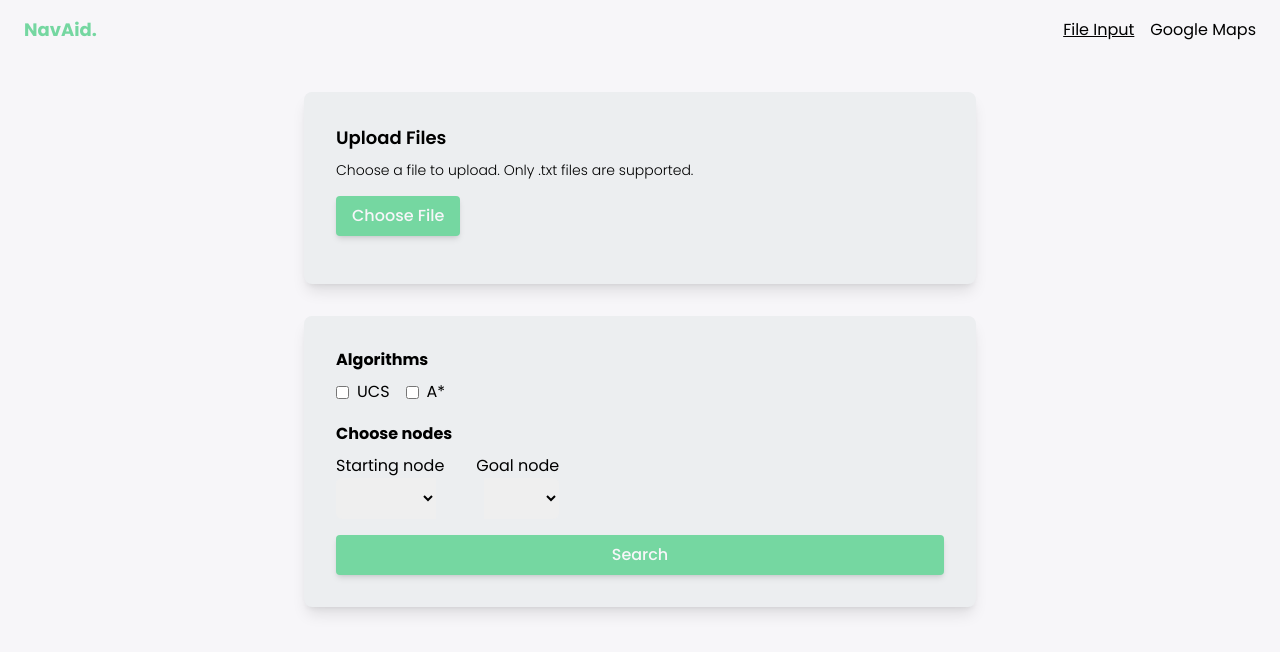
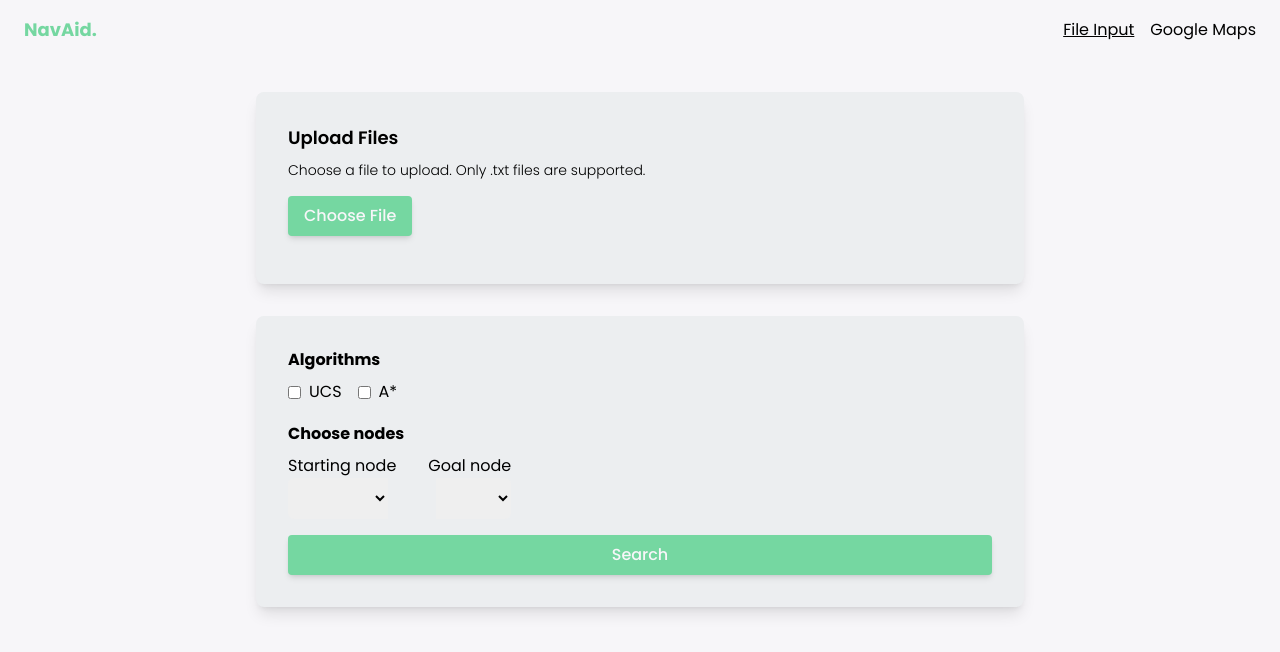
Before and after one commit to liviaarumsari/Tucil3_13521094_13521139, a React (Create React App) app in the folder src/navaid/: page / in a window 1280 px wide. Shown: the top 652 px of the page. Built offline with nearby package versions, Linux system fonts and the light colour scheme; what cytoscape-dagre would draw is missing.

Commit message:
fix: graph interface

```diff
--- a/src/navaid/src/components/Card.js
+++ b/src/navaid/src/components/Card.js
@@ -2,7 +2,7 @@ import '../index.css'
 
 function Card(props) {
     const classes = 'card ' + props.className
-    return <div className="bg-light-secondary p-8 my-8 w-11/12 shadow-lg rounded-lg max-w-2xl mx-auto">{props.children}</div>
+    return <div className="bg-light-secondary p-8 my-8 w-11/12 shadow-lg rounded-lg max-w-3xl mx-auto">{props.children}</div>
 }
 
 export default Card
--- a/src/navaid/src/components/GraphChooser.js
+++ b/src/navaid/src/components/GraphChooser.js
@@ -11,6 +11,11 @@ function GraphChooser(props) {
   const [showGraphVisualizer, setShowGraphVisualizer] = useState(false);
 
   const handleFileUpload = (event) => {
+    if (!event.target.files.length) {
+      setErrorMessage("No file selected.");
+      return;
+    }
+
     const file = event.target.files[0];
     const fileNameParts = file.name.split(".");
     const fileExtension = fileNameParts[fileNameParts.length - 1];
--- a/src/navaid/src/components/GraphVisualizer.js
+++ b/src/navaid/src/components/GraphVisualizer.js
@@ -72,7 +72,7 @@ const GraphVisualizer = (props) => {
     }
   }, [props.path]);
 
-  return <div ref={cyRef} className="bg-light-primary" style={{ height: "40vh", width: "100%" }} />;
+  return <div ref={cyRef} className="bg-light-primary border-2 border-solid border-main-primary rounded-md" style={{ height: "40vh", width: "100%" }} />;
 };
 
 function getElementsFromMatrix(matrix, nodeNames) {
```
